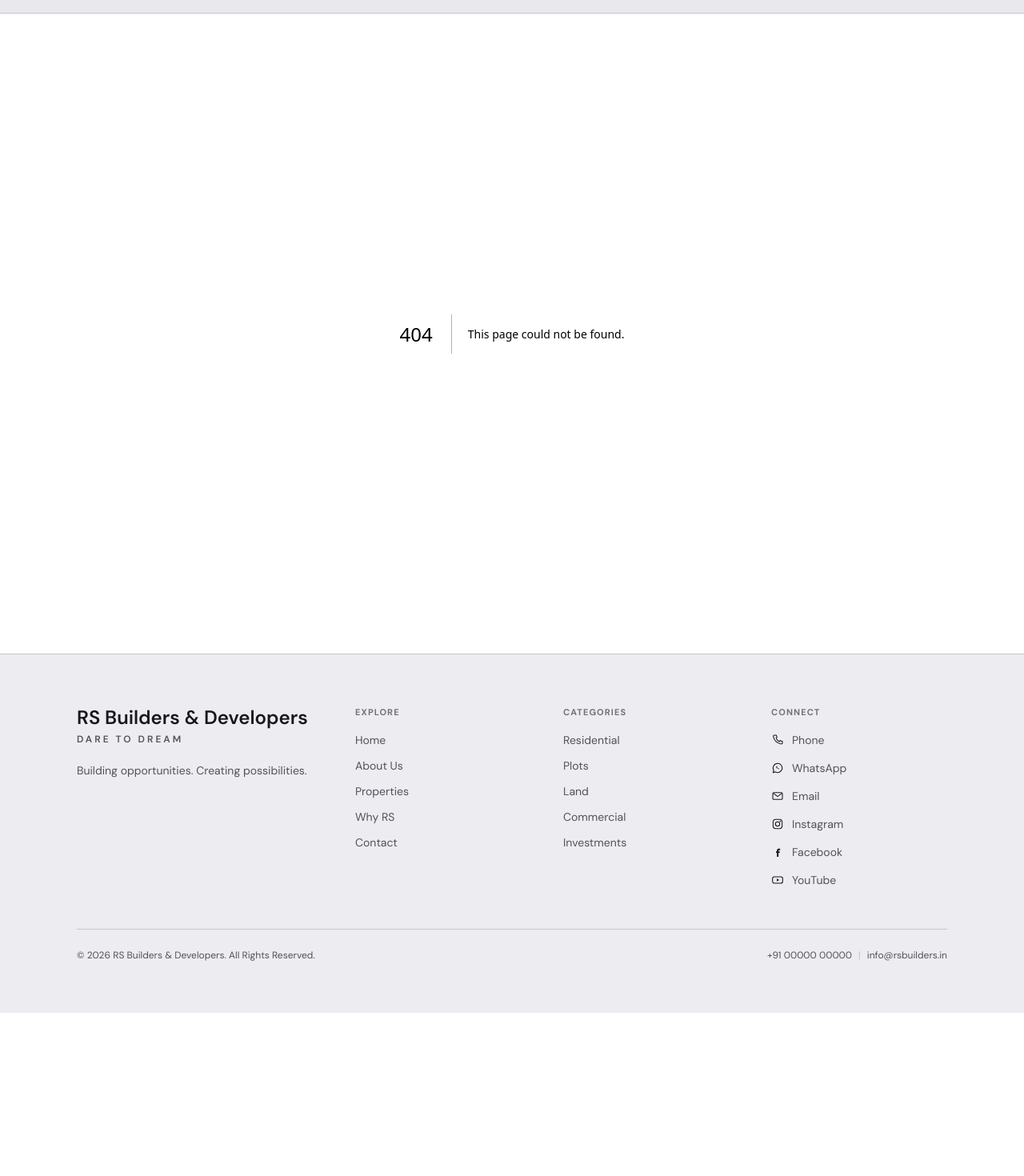
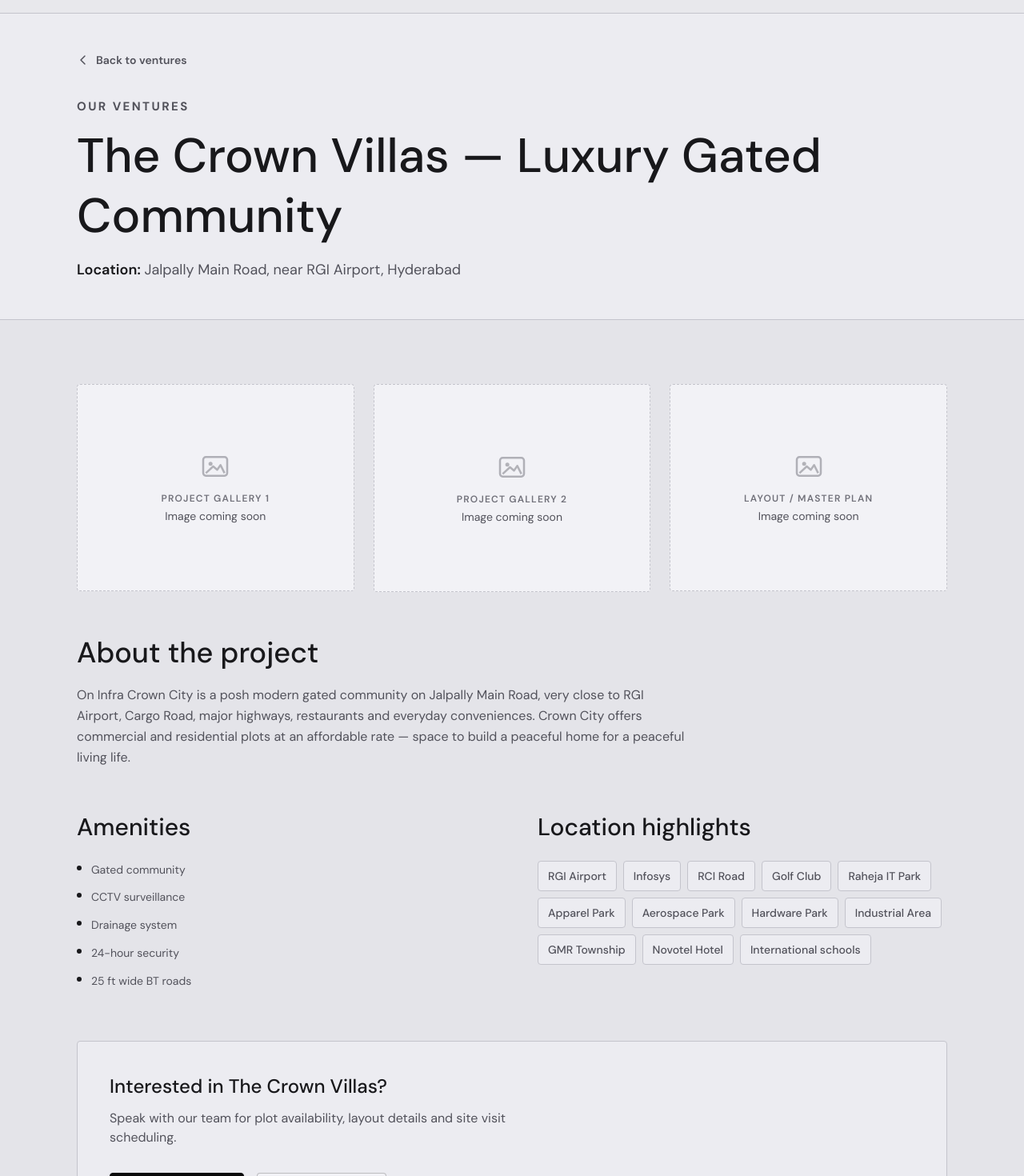
Before and after one commit to ahannan08/rs-builders-site, a Next.js app: page /properties/crown-villas in a window 1280 px wide. Before the commit this address had no page. Shown: the part 60-1530 px from the top of the page at 80% size. Before the commit the page ends 1326 px from the top, so only its background shows below. Built offline with nearby package versions, Linux system fonts and the light colour scheme.

Commit message:
venture details

```diff
--- /dev/null
+++ b/src/app/properties/[slug]/page.tsx
@@ -0,0 +1,32 @@
+import type { Metadata } from "next";
+import { notFound } from "next/navigation";
+import { VentureDetail } from "@/components/properties/VentureDetail";
+import { getVentureBySlug, ventures } from "@/data/ventures";
+
+type PageProps = {
+  params: Promise<{ slug: string }>;
+};
+
+export function generateStaticParams() {
+  return ventures.map((venture) => ({ slug: venture.slug }));
+}
+
+export async function generateMetadata({ params }: PageProps): Promise<Metadata> {
+  const { slug } = await params;
+  const venture = getVentureBySlug(slug);
+  if (!venture) {
+    return { title: "Venture not found | RS Builders & Developers" };
+  }
+  return {
+    title: `${venture.name} | RS Builders & Developers`,
+    description: venture.description,
+  };
+}
+
+export default async function VenturePage({ params }: PageProps) {
+  const { slug } = await params;
+  const venture = getVentureBySlug(slug);
+  if (!venture) notFound();
+
+  return <VentureDetail venture={venture} />;
+}
--- a/src/components/properties/OurVentures.tsx
+++ b/src/components/properties/OurVentures.tsx
@@ -1,40 +1,15 @@
 import Link from "next/link";
+import { ventures } from "@/data/ventures";
 import { Reveal } from "@/components/ui/Reveal";
 
-type Status = "Completed" | "Ongoing" | "Upcoming";
+export function OurVentures() {
+  const venture = ventures[0];
 
-type Venture = {
-  name: string;
-  location: string;
-  type: string;
-  status: Status;
-};
-
-/** Placeholder venture data — replace names, locations and types with the real ventures. */
-const ventures: Venture[] = [
-  {
-    name: "RS Venture 01",
-    location: "Location, Telangana",
-    type: "Open Plots",
-    status: "Completed",
-  },
-  {
-    name: "RS Venture 02",
-    location: "Location, Telangana",
-    type: "Residential",
-    status: "Ongoing",
-  },
-];
-
-const statusStyles: Record<Status, string> = {
-  Completed: "border-border bg-background text-primary-light",
-  Ongoing: "border-primary/25 bg-surface text-primary",
-  Upcoming: "border-primary/25 bg-primary/10 text-primary",
-};
-
-export function OurVentures() {
   return (
-    <section className="border-y border-border bg-surface py-20 lg:py-28">
+    <section
+      id="ventures"
+      className="scroll-mt-24 border-y border-border bg-surface py-20 lg:py-28"
+    >
       <div className="mx-auto max-w-6xl px-6 lg:px-8">
         <Reveal>
           <p className="section-label">Our ventures</p>
@@ -43,31 +18,20 @@ export function OurVentures() {
           </h2>
         </Reveal>
 
-        <div className="mt-14 grid gap-6 sm:grid-cols-2">
-          {ventures.map((venture, index) => (
-            <Reveal key={venture.name} delay={index * 0.05} className="h-full">
-              <article className="flex h-full flex-col rounded-sm border border-border bg-background p-7 transition-colors duration-300 hover:border-primary-light/25">
-                <span
-                  className={`self-start rounded-sm border px-2.5 py-1 text-[10px] font-bold uppercase tracking-widest ${statusStyles[venture.status]}`}
-                >
-                  {venture.status}
-                </span>
-                <h3 className="mt-5 font-display text-xl font-semibold text-primary">
-                  {venture.name}
+        <Reveal delay={0.06} className="mt-14 max-w-xl">
+          <article className="flex flex-col rounded-sm border border-border bg-background p-7 transition-colors duration-300 hover:border-primary-light/25">
+            <h3 className="font-display text-xl font-semibold text-primary sm:text-2xl">
+              {venture.name} — {venture.tagline}
             </h3>
-                <dl className="mt-4 flex-1 space-y-2 text-sm">
-                  <div className="flex gap-2">
-                    <dt className="text-muted">Location</dt>
+            <dl className="mt-5 text-sm">
+              <div className="flex flex-col gap-1 sm:flex-row sm:gap-2">
+                <dt className="shrink-0 font-medium text-muted">Location</dt>
                 <dd className="text-primary-light">{venture.location}</dd>
-                  </div>
-                  <div className="flex gap-2">
-                    <dt className="text-muted">Type</dt>
-                    <dd className="text-primary-light">{venture.type}</dd>
               </div>
             </dl>
             <Link
-                  href="/contact"
-                  className="mt-6 inline-flex items-center gap-2 text-sm font-semibold text-primary transition-colors hover:text-primary"
+              href={`/properties/${venture.slug}`}
+              className="mt-6 inline-flex items-center gap-2 text-sm font-semibold text-primary transition-colors hover:text-primary-light"
             >
               View Details
               <svg viewBox="0 0 16 16" className="h-4 w-4" aria-hidden>
@@ -83,8 +47,6 @@ export function OurVentures() {
             </Link>
           </article>
         </Reveal>
-          ))}
-        </div>
       </div>
     </section>
   );
--- /dev/null
+++ b/src/components/properties/VentureDetail.tsx
@@ -0,0 +1,158 @@
+import Link from "next/link";
+import type { Venture } from "@/data/ventures";
+import { Button } from "@/components/ui/Button";
+import { Reveal } from "@/components/ui/Reveal";
+
+type VentureDetailProps = {
+  venture: Venture;
+};
+
+function ImagePlaceholder({ label }: { label: string }) {
+  return (
+    <div
+      className="flex aspect-[4/3] flex-col items-center justify-center rounded-sm border border-dashed border-border bg-elevated px-6 text-center"
+      aria-label={`${label} — image placeholder`}
+    >
+      <svg
+        viewBox="0 0 24 24"
+        className="h-10 w-10 text-muted/50"
+        aria-hidden
+      >
+        <rect
+          x="3"
+          y="5"
+          width="18"
+          height="14"
+          rx="2"
+          fill="none"
+          stroke="currentColor"
+          strokeWidth="1.5"
+        />
+        <circle cx="8.5" cy="10" r="1.5" fill="currentColor" />
+        <path
+          d="m5 17 5.5-5 3 2.5L16 11l3 6"
+          fill="none"
+          stroke="currentColor"
+          strokeWidth="1.5"
+          strokeLinejoin="round"
+        />
+      </svg>
+      <p className="mt-3 text-xs font-semibold uppercase tracking-widest text-muted">
+        {label}
+      </p>
+      <p className="mt-1 text-sm text-primary-light">Image coming soon</p>
+    </div>
+  );
+}
+
+export function VentureDetail({ venture }: VentureDetailProps) {
+  const title = `${venture.name} — ${venture.tagline}`;
+
+  return (
+    <article className="border-b border-border bg-background">
+      <div className="border-b border-border bg-surface">
+        <div className="mx-auto max-w-6xl px-6 py-10 lg:px-8 lg:py-12">
+          <Reveal>
+            <Link
+              href="/properties#ventures"
+              className="inline-flex items-center gap-2 text-sm font-semibold text-primary-light transition-colors hover:text-primary"
+            >
+              <svg viewBox="0 0 16 16" className="h-4 w-4" aria-hidden>
+                <path
+                  d="M10 3 5 8l5 5"
+                  fill="none"
+                  stroke="currentColor"
+                  strokeWidth="1.5"
+                  strokeLinecap="round"
+                  strokeLinejoin="round"
+                />
+              </svg>
+              Back to ventures
+            </Link>
+            <p className="section-label mt-8">Our ventures</p>
+            <h1 className="mt-3 font-display text-4xl font-medium leading-tight text-primary sm:text-5xl lg:text-6xl">
+              {title}
+            </h1>
+            <p className="mt-4 text-lg text-primary-light">
+              <span className="font-semibold text-primary">Location:</span>{" "}
+              {venture.location}
+            </p>
+          </Reveal>
+        </div>
+      </div>
+
+      <div className="mx-auto max-w-6xl px-6 py-16 lg:px-8 lg:py-20">
+        <Reveal>
+          <div className="grid gap-6 lg:grid-cols-3">
+            <ImagePlaceholder label="Project gallery 1" />
+            <ImagePlaceholder label="Project gallery 2" />
+            <ImagePlaceholder label="Layout / master plan" />
+          </div>
+        </Reveal>
+
+        <Reveal delay={0.05} className="mt-14 max-w-3xl">
+          <h2 className="font-display text-3xl font-medium text-primary sm:text-4xl">
+            About the project
+          </h2>
+          <p className="mt-5 leading-relaxed text-primary-light">
+            {venture.description}
+          </p>
+        </Reveal>
+
+        <div className="mt-14 grid gap-10 lg:grid-cols-2 lg:gap-16">
+          <Reveal delay={0.06}>
+            <h2 className="font-display text-2xl font-medium text-primary sm:text-3xl">
+              Amenities
+            </h2>
+            <ul className="mt-6 space-y-3">
+              {venture.amenities.map((item) => (
+                <li
+                  key={item}
+                  className="flex items-start gap-3 text-sm leading-relaxed text-primary-light"
+                >
+                  <span
+                    className="mt-1.5 h-1.5 w-1.5 shrink-0 rounded-full bg-primary"
+                    aria-hidden
+                  />
+                  {item}
+                </li>
+              ))}
+            </ul>
+          </Reveal>
+
+          <Reveal delay={0.1}>
+            <h2 className="font-display text-2xl font-medium text-primary sm:text-3xl">
+              Location highlights
+            </h2>
+            <ul className="mt-6 flex flex-wrap gap-2">
+              {venture.locationHighlights.map((item) => (
+                <li
+                  key={item}
+                  className="rounded-sm border border-border bg-surface px-3 py-2 text-sm font-medium text-primary-light"
+                >
+                  {item}
+                </li>
+              ))}
+            </ul>
+          </Reveal>
+        </div>
+
+        <Reveal delay={0.12} className="mt-16 rounded-sm border border-border bg-surface p-8 sm:p-10">
+          <h2 className="font-display text-2xl font-medium text-primary">
+            Interested in {venture.name}?
+          </h2>
+          <p className="mt-3 max-w-xl text-primary-light">
+            Speak with our team for plot availability, layout details and site
+            visit scheduling.
+          </p>
+          <div className="mt-8 flex flex-col gap-4 sm:flex-row">
+            <Button href="/contact">Talk to an Expert</Button>
+            <Button href="/contact" variant="secondary">
+              Book a Site Visit
+            </Button>
+          </div>
+        </Reveal>
+      </div>
+    </article>
+  );
+}
--- /dev/null
+++ b/src/data/ventures.ts
@@ -0,0 +1,45 @@
+export type Venture = {
+  slug: string;
+  name: string;
+  tagline: string;
+  location: string;
+  description: string;
+  amenities: string[];
+  locationHighlights: string[];
+};
+
+export const ventures: Venture[] = [
+  {
+    slug: "crown-villas",
+    name: "The Crown Villas",
+    tagline: "Luxury Gated Community",
+    location: "Jalpally Main Road, near RGI Airport, Hyderabad",
+    description:
+      "On Infra Crown City is a posh modern gated community on Jalpally Main Road, very close to RGI Airport, Cargo Road, major highways, restaurants and everyday conveniences. Crown City offers commercial and residential plots at an affordable rate — space to build a peaceful home for a peaceful living life.",
+    amenities: [
+      "Gated community",
+      "CCTV surveillance",
+      "Drainage system",
+      "24-hour security",
+      "25 ft wide BT roads",
+    ],
+    locationHighlights: [
+      "RGI Airport",
+      "Infosys",
+      "RCI Road",
+      "Golf Club",
+      "Raheja IT Park",
+      "Apparel Park",
+      "Aerospace Park",
+      "Hardware Park",
+      "Industrial Area",
+      "GMR Township",
+      "Novotel Hotel",
+      "International schools",
+    ],
+  },
+];
+
+export function getVentureBySlug(slug: string): Venture | undefined {
+  return ventures.find((v) => v.slug === slug);
+}
```
Lines whose indentation alone changed are shown as unchanged.
